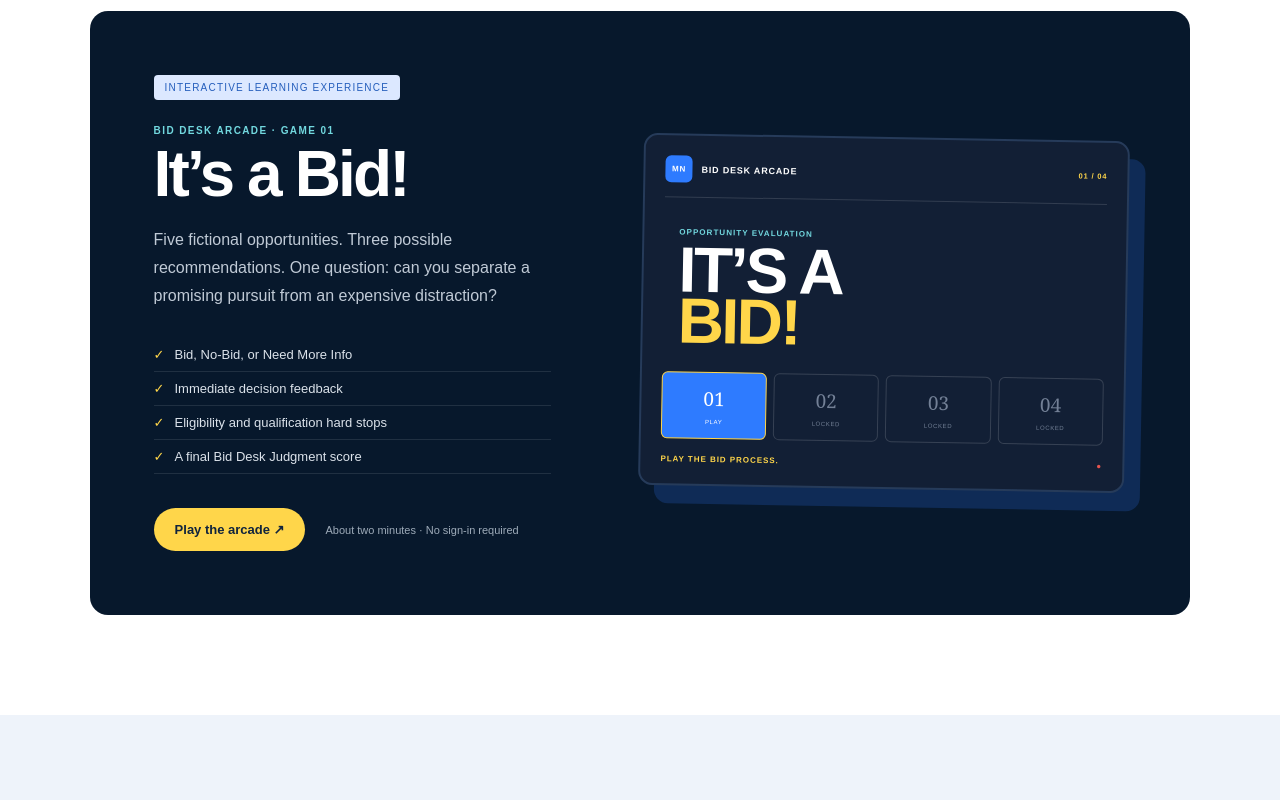
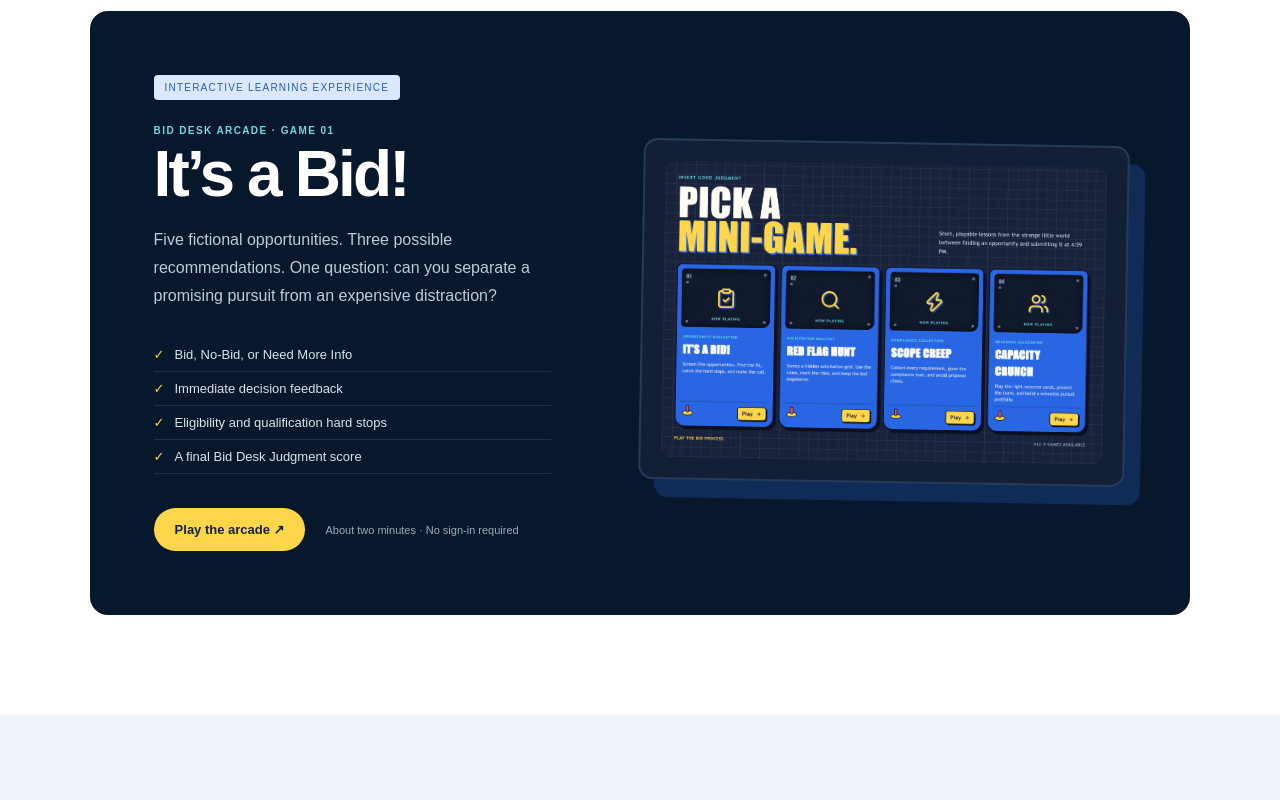
Before and after one commit to michaelngo5x/michael-ngo-portfolio, a Next.js app: page / in a window 1280 px wide. Shown: the part 3260-4060 px from the top of the page. Built offline with nearby package versions, Linux system fonts and the light colour scheme.

Commit message:
Update page.tsx

```diff
--- a/app/page.tsx
+++ b/app/page.tsx
@@ -474,43 +474,27 @@ function WorkSamplePreview() {
     </div>
   );
 }
+
 function ArcadePreview() {
   return (
-    <div className="arcade-preview" aria-label="Preview of the Bid Desk Arcade">
-      <div className="arcade-preview-top">
-        <b>MN</b>
-        <span>BID DESK ARCADE</span>
-        <small>01 / 04</small>
-      </div>
-      <div className="arcade-preview-title">
-        <small>OPPORTUNITY EVALUATION</small>
-        <strong>
-          IT’S A
-          <br />
-          <em>BID!</em>
-        </strong>
-      </div>
-      <div className="arcade-preview-games">
-        <span className="active">
-          01<small>PLAY</small>
-        </span>
-        <span>
-          02<small>LOCKED</small>
-        </span>
-        <span>
-          03<small>LOCKED</small>
-        </span>
-        <span>
-          04<small>LOCKED</small>
-        </span>
-      </div>
-      <div className="arcade-preview-foot">
-        <span>PLAY THE BID PROCESS.</span>
-        <i>●</i>
-      </div>
+    <div
+      className="arcade-preview"
+      aria-label="Preview of the Bid Desk Arcade"
+    >
+      <img
+        src="/images/bid-arcade-preview.png"
+        alt="Bid Desk Arcade featuring It's a Bid, Red Flag Hunt, Scope Creep, and Capacity Crunch"
+        style={{
+          display: "block",
+          width: "100%",
+          height: "auto",
+          borderRadius: "12px",
+        }}
+      />
     </div>
   );
 }
+
 function DocumentCard({
   step,
   type,
```
